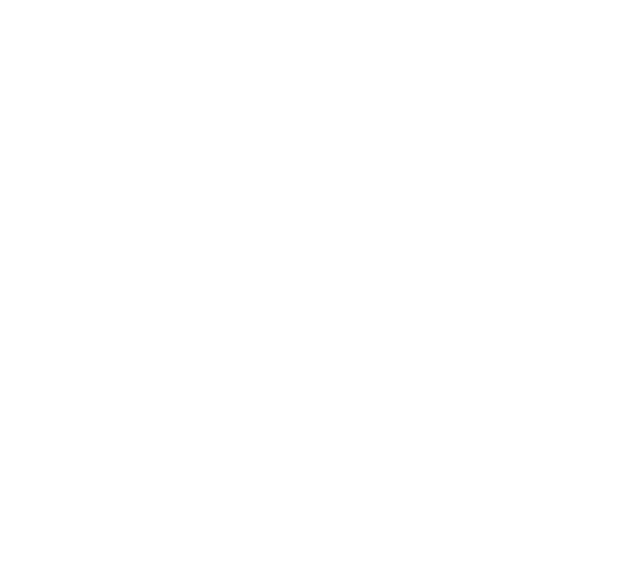
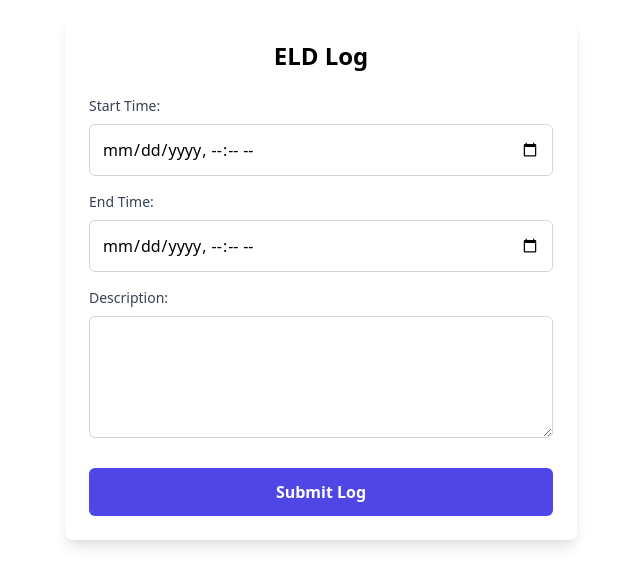
Before and after one commit to Ericmuturimwangi/Interstate_frontend, a React (Create React App) app: page /eld-log in a window 1280 px wide. Shown: the top 586 px of the page, without its empty margins (319-959 px from the left). Built offline with nearby package versions, Linux system fonts and the light colour scheme.

Commit message:
added eldlog fillup

```diff
--- a/src/components/ELDLog.js
+++ b/src/components/ELDLog.js
@@ -1,15 +1,75 @@
-import React from 'react';
+import React, { useState } from 'react';
 
-const ELDLog = ({ logData }) => {
-  if (!logData) return null;
+const ELDLog = () => {
+  const [logData, setLogData] = useState({
+    startTime: '',
+    endTime: '',
+    description: ''
+  });
+
+  const handleChange = (e) => {
+    setLogData({
+      ...logData,
+      [e.target.name]: e.target.value
+    });
+  };
+
+  const handleSubmit = (e) => {
+    e.preventDefault();
+    console.log('Log Submitted:', logData);
+    // You can handle log submission logic here, e.g., send it to a backend
+  };
 
   return (
-    <div className="space-y-4">
-      <h2 className="text-lg font-semibold">Driver's Daily Log</h2>
-      <p><strong>Trip Duration:</strong> {logData.duration} hours</p>
-      <p><strong>Start Time:</strong> {logData.startTime}</p>
-      <p><strong>End Time:</strong> {logData.endTime}</p>
-      {/* Add more fields as needed */}
+    <div className="max-w-lg mx-auto p-6 bg-white rounded-lg shadow-lg">
+      <h2 className="text-2xl font-semibold text-center mb-6">ELD Log</h2>
+      <form onSubmit={handleSubmit}>
+        {/* Start Time */}
+        <div className="mb-4">
+          <label className="block text-sm font-medium text-gray-700">Start Time:</label>
+          <input
+            type="datetime-local"
+            name="startTime"
+            value={logData.startTime}
+            onChange={handleChange}
+            required
+            className="w-full p-3 mt-2 border border-gray-300 rounded-md focus:outline-none focus:ring-2 focus:ring-indigo-500 focus:border-indigo-500"
+          />
+        </div>
+
+        {/* End Time */}
+        <div className="mb-4">
+          <label className="block text-sm font-medium text-gray-700">End Time:</label>
+          <input
+            type="datetime-local"
+            name="endTime"
+            value={logData.endTime}
+            onChange={handleChange}
+            required
+            className="w-full p-3 mt-2 border border-gray-300 rounded-md focus:outline-none focus:ring-2 focus:ring-indigo-500 focus:border-indigo-500"
+          />
+        </div>
+
+        {/* Description */}
+        <div className="mb-6">
+          <label className="block text-sm font-medium text-gray-700">Description:</label>
+          <textarea
+            name="description"
+            value={logData.description}
+            onChange={handleChange}
+            required
+            rows="4"
+            className="w-full p-3 mt-2 border border-gray-300 rounded-md focus:outline-none focus:ring-2 focus:ring-indigo-500 focus:border-indigo-500"
+          />
+        </div>
+
+        <button
+          type="submit"
+          className="w-full py-3 bg-indigo-600 text-white font-semibold rounded-md hover:bg-indigo-700 focus:outline-none focus:ring-2 focus:ring-indigo-500 focus:ring-offset-2"
+        >
+          Submit Log
+        </button>
+      </form>
     </div>
   );
 };
--- a/src/components/PickupDropoffForm.js
+++ b/src/components/PickupDropoffForm.js
@@ -1,10 +1,12 @@
 import React, { useState } from 'react';
 import { Link } from 'react-router-dom';
+import ELDLog from './ELDLog';  // Import the ELDLog component
 
 const PickupDropoffForm = ({ setRouteData }) => {
   const [pickup, setPickup] = useState('');
   const [dropoff, setDropoff] = useState('');
   const [cycleUsed, setCycleUsed] = useState('');
+  const [showELDLog, setShowELDLog] = useState(false);  // State to toggle ELDLog visibility
 
   const handleSubmit = (e) => {
     e.preventDefault();
@@ -73,6 +75,19 @@
           Go to Route Details
         </Link>
       </div>
+
+      {/* Button to toggle ELD Log visibility */}
+      <div className="mt-4 text-center">
+        <button
+          onClick={() => setShowELDLog(!showELDLog)}
+          className="text-indigo-600 hover:text-indigo-800 focus:outline-none"
+        >
+          {showELDLog ? 'Hide ELD Log' : 'Add ELD Log'}
+        </button>
+      </div>
+
+      {/* Conditionally render the ELDLog component */}
+      {showELDLog && <ELDLog />}
     </div>
   );
 };
```
